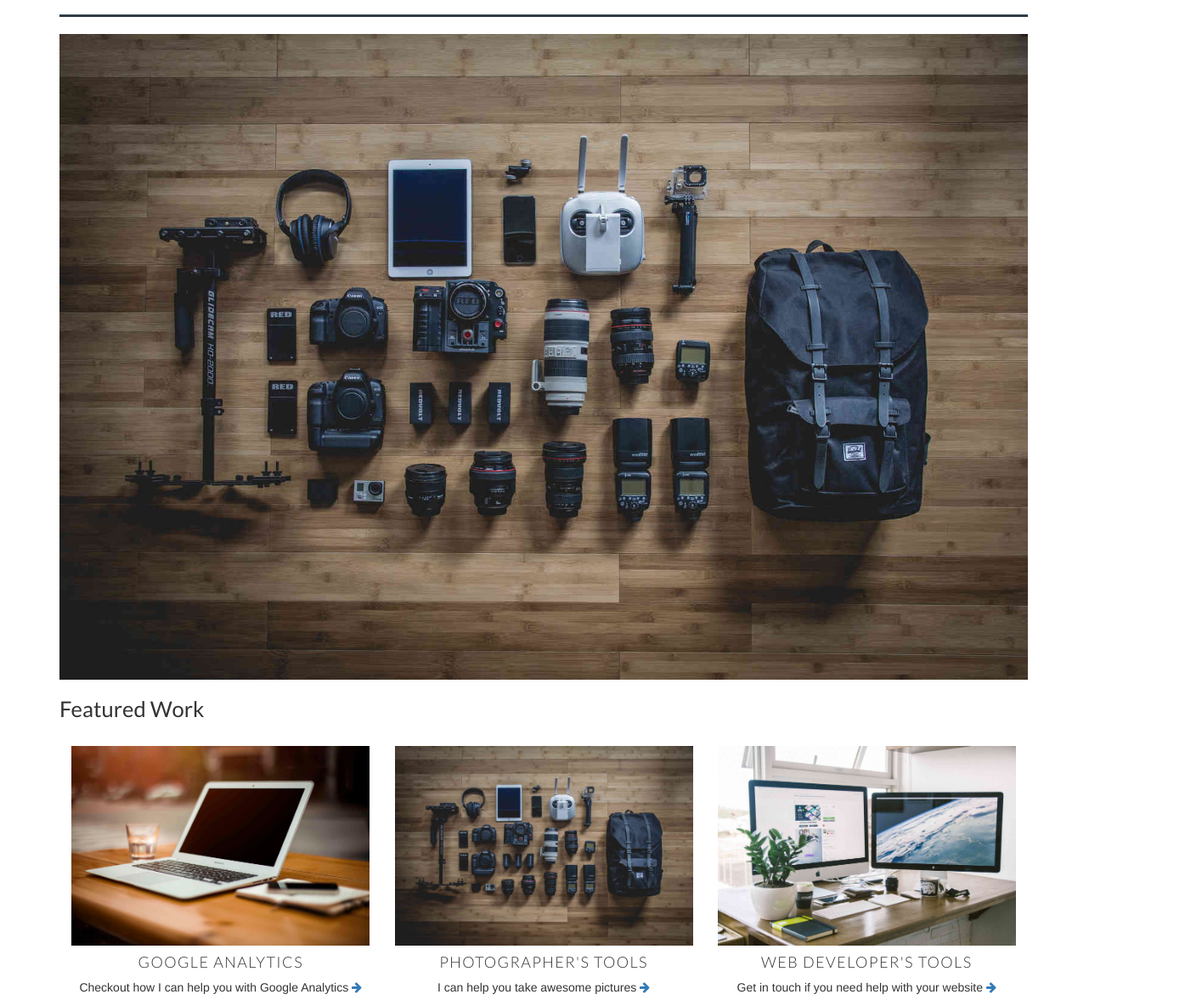
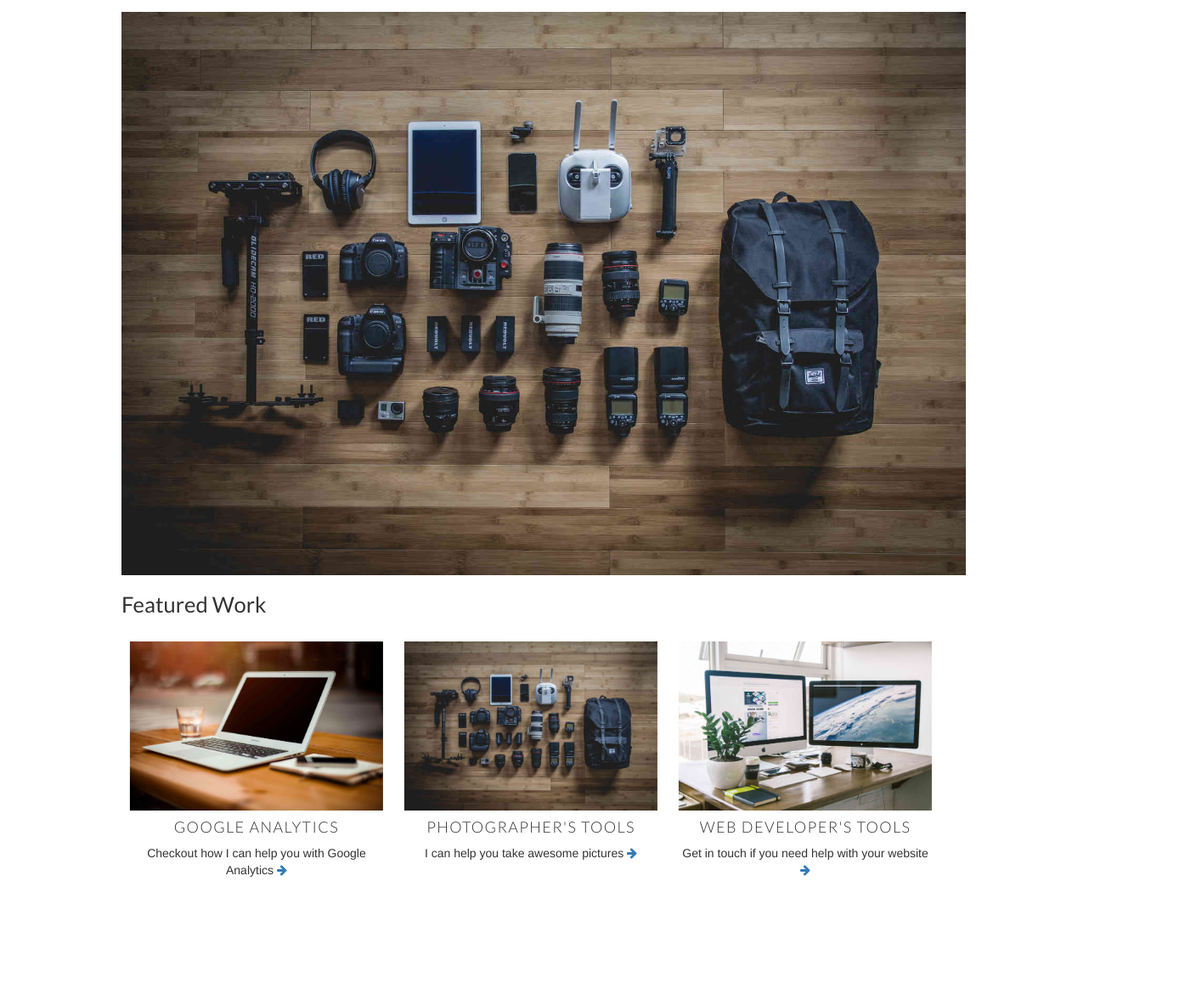
Before and after one commit to amoury/udacity-portfolioProject, a website: page index.html in a window 1280 px wide. Shown: the part 263-1440 px from the top of the page at 85% size, 1395 px wide, since content can reach past the window. Drawn offline with nearby package versions, Linux system fonts and the light colour scheme.

Commit message:
[v 1.0] Final Revisions made

```diff
--- a/index.html
+++ b/index.html
@@ -6,7 +6,7 @@
     <head>
         <meta charset="utf-8">
         <meta http-equiv="X-UA-Compatible" content="IE=edge,chrome=1">
-        <title></title>
+        <title>My Portfolio Project</title>
         <meta name="description" content="">
         <meta name="viewport" content="width=device-width, initial-scale=1">
 
@@ -57,7 +57,9 @@
         </header>
 
         <section id="main-section">
-            <img src="images/img-1-800_small_2x.jpg" alt="" srcset="images/img-1-800_small_2x.jpg 400w, images/img-1-1600_large_2x.jpg 800w" sizes="50%" class="img-responsive">
+            <div class="image-wrap">
+                <img src="images/img-1-800_small_2x.jpg" alt="header image" srcset="images/img-1-800_small_2x.jpg 400w, images/img-1-1600_large_2x.jpg 800w" sizes="50%" class="img-responsive">
+            </div>
         </section>
 
         <section id="featured-work">
@@ -66,30 +68,30 @@
             </div>
 
             <div class="row gallery">
-                <div class="featured-img">
+                <article class="featured-img">
                     <img src="images/img-2-800_small_2x.jpg"
                          alt="Very Cool Tech Image"
                          sizes="(max-width: 400px) 100vw, (min-width: 401px) 33vw"
                          srcset="images/img-2-800_small_2x.jpg 400w, images/img-2-1600_large_2x.jpg 800w" >
                     <h4>Google Analytics</h4>
                     <p class="text-center">Checkout how I can help you with Google Analytics <a href="#"><i class="fa fa-arrow-right" aria-hidden="true"></i></a></p>
-                </div>
-                <div class="featured-img">
+                </article>
+                <article class="featured-img">
                     <img src="images/img-1-800_small_2x.jpg"
                          alt="Very Cool Tech Image"
                          sizes="(max-width: 400px) 100vw, (min-width: 401px) 33vw"
                          srcset="images/img-1-800_small_2x.jpg 400w, images/img-1-1600_large_2x.jpg 800w" >
                     <h4>Photographer's tools</h4>
                     <p class="text-center">I can help you take awesome pictures <a href="#"><i class="fa fa-arrow-right" aria-hidden="true"></i></a></p>
-                </div>
-                <div class="featured-img">
+                </article>
+                <article class="featured-img">
                     <img src="images/img-4-800_small_2x.jpg"
                          alt="Very Cool Tech Image"
                          sizes="(max-width: 400px) 100vw, (min-width: 401px) 33vw"
                          srcset="images/img-4-800_small_2x.jpg 400w, images/img-4-1600_large_2x.jpg 800w" >
                     <h4>Web Developer's tools</h4>
                     <p class="text-center">Get in touch if you need help with your website <a href="#"><i class="fa fa-arrow-right" aria-hidden="true"></i></a></p>
-                </div>
+                </article>
             </div>
         </section>
 
--- a/src/sass/style.scss
+++ b/src/sass/style.scss
@@ -38,8 +38,16 @@ $color-grey: #7d97ad;
 
 body {
 	margin-top: 5vw;
+	max-width: 100vw;
 }
 
+.container {
+	width: 100vw !important;
+}
+
+.image-wrap {
+	width: 100%;
+}
 
 h1,h2 {
 	font-family: 'Lato', sans-serif;
@@ -82,6 +90,7 @@ h3 {
 }
 
 .gallery {
+	width: 100%;
 	display: flex;
 	flex-wrap: wrap;
 	justify-content: center;
@@ -90,10 +99,11 @@ h3 {
 .featured-img {
 	width: 80vw;
 	margin: 10px 0;
-	overflow: hidden;
 
 	img {
 		max-width: 100%;
+		margin: 0 50%;
+		transform: translateX(-50%);
 	}
 
 	h4 {
@@ -139,6 +149,10 @@ footer {
 /* == Media Queries == */
 
 @media screen and (min-width: 768px) {
+	.container {
+		width: 80% !important;
+	}
+
 	svg#logo-svg {
 		margin: 5% 0;
 		max-width: 35%;
```
Also changed, not shown: css/style.css, 1 other file.
